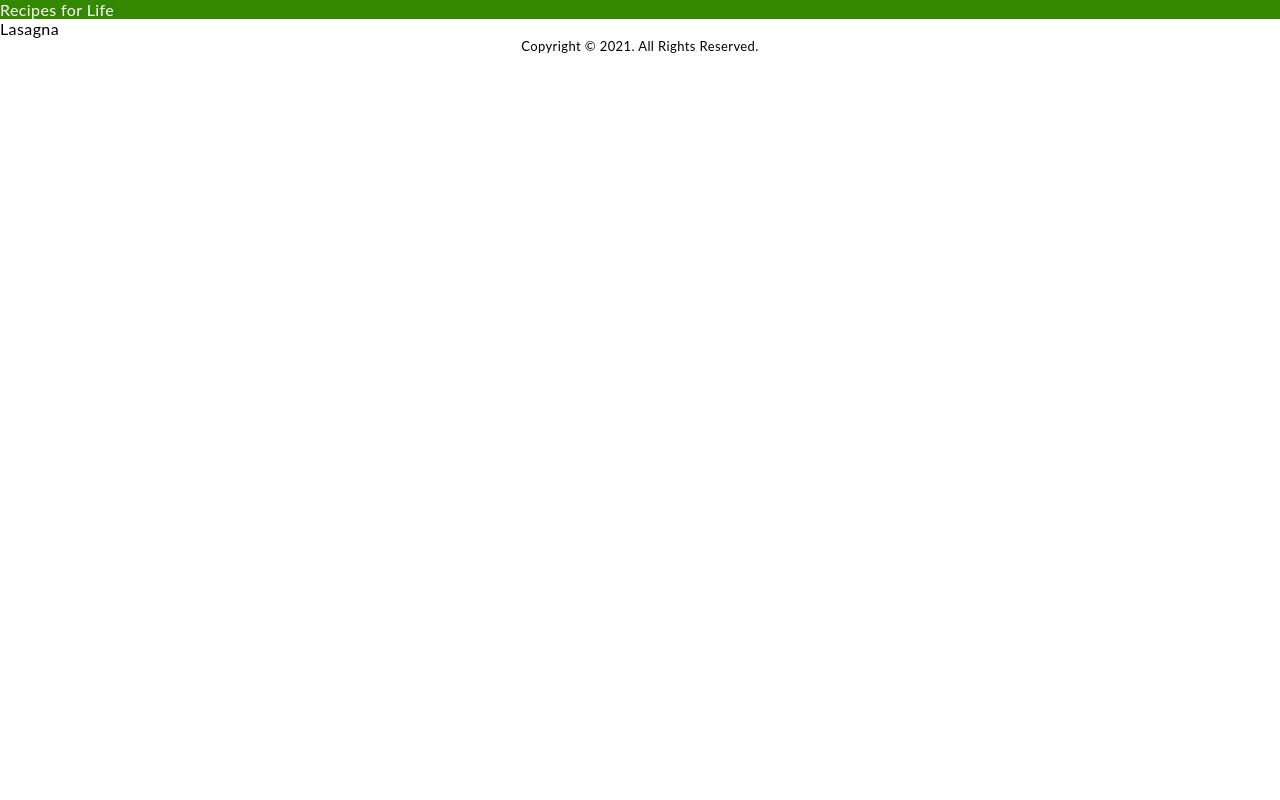
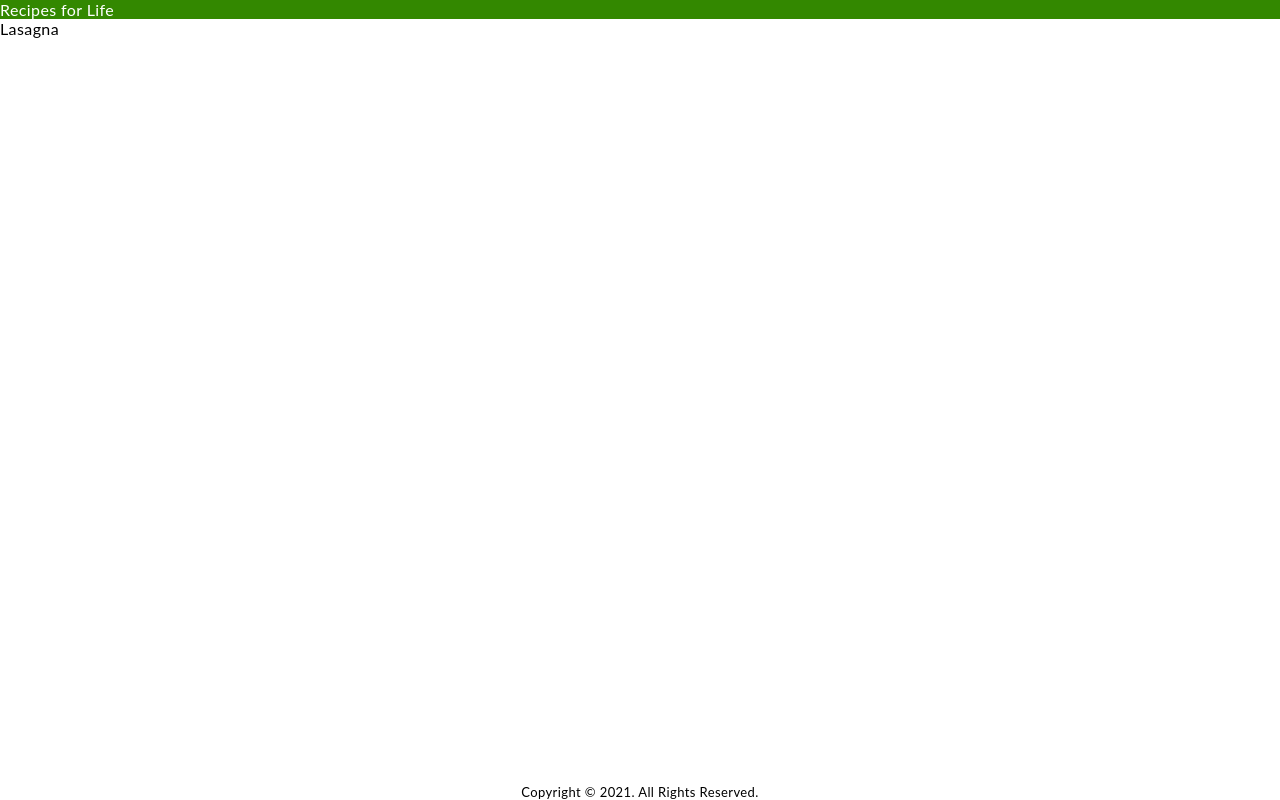
Before and after one commit to mav1283/odin-recipes, a website: page index.html in a window 1280 px wide. Drawn offline with Linux system fonts and the light colour scheme.

Commit message:
updating stylesheets

```diff
--- a/index.html
+++ b/index.html
@@ -12,12 +12,12 @@
         <header class="appHeader">
             <p>Recipes for Life</p>
         </header>
+        <main class="mainContent">
+            <a href="lasagna.html">Lasagna</a>
+        </main>
+        <footer class="appFooter">
+            <p>Copyright &copy; 2021. All Rights Reserved.</p>
+        </footer>
     </div>
-    <main class="mainContent">
-        <a href="lasagna.html">Lasagna</a>
-    </main>
-    <footer class="appFooter">
-        <p>Copyright &copy; 2021. All Rights Reserved.</p>
-    </footer>
 </body>
 </html>
--- a/stylesheet/layout/_layout.scss
+++ b/stylesheet/layout/_layout.scss
@@ -1,4 +1,5 @@
 .layout {
+  height: inherit;
   display: grid;
   grid-template-rows: auto 1fr auto;
 }
```
Also changed, not shown: stylesheet/index.css, 1 other file.
